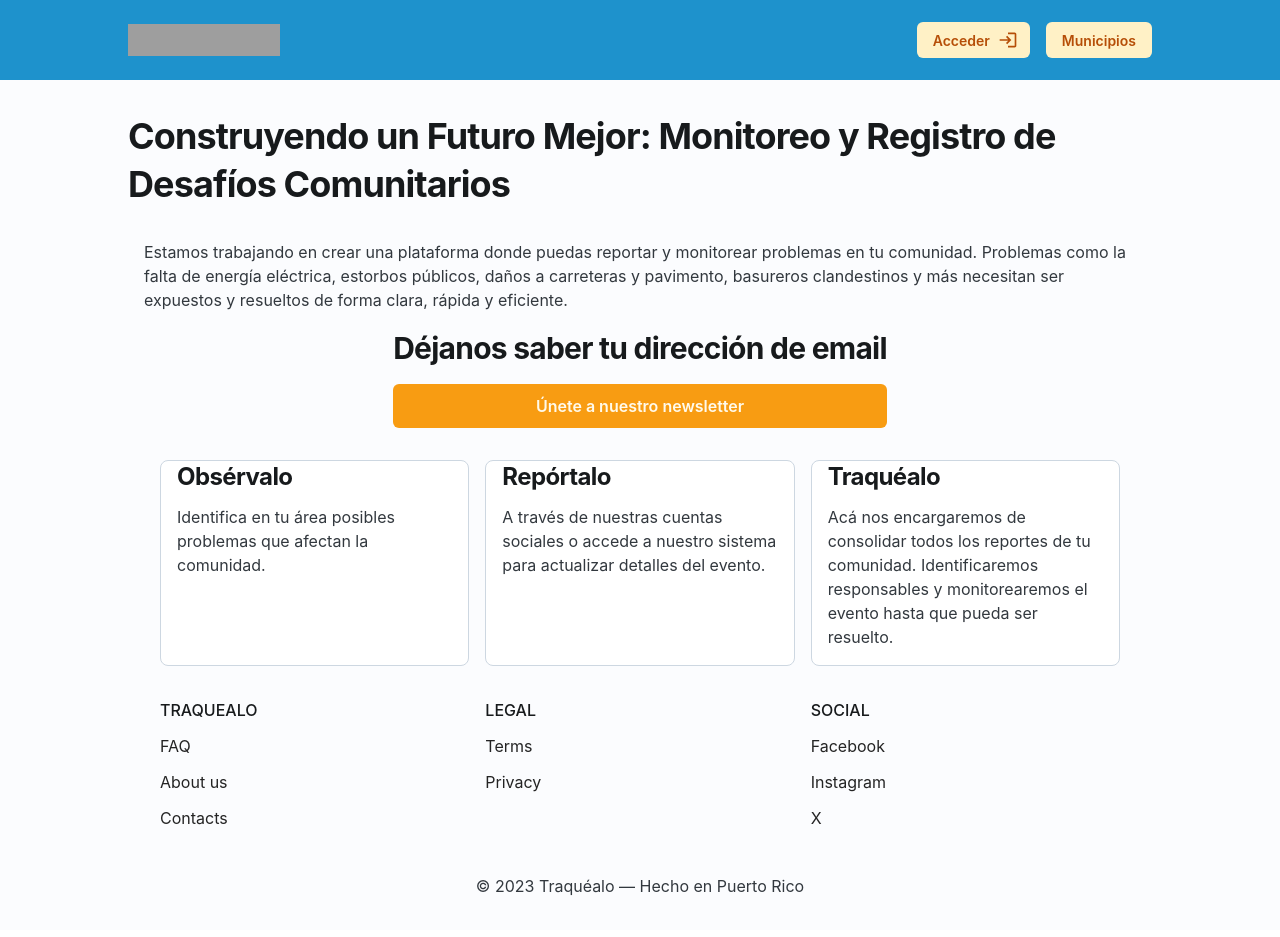
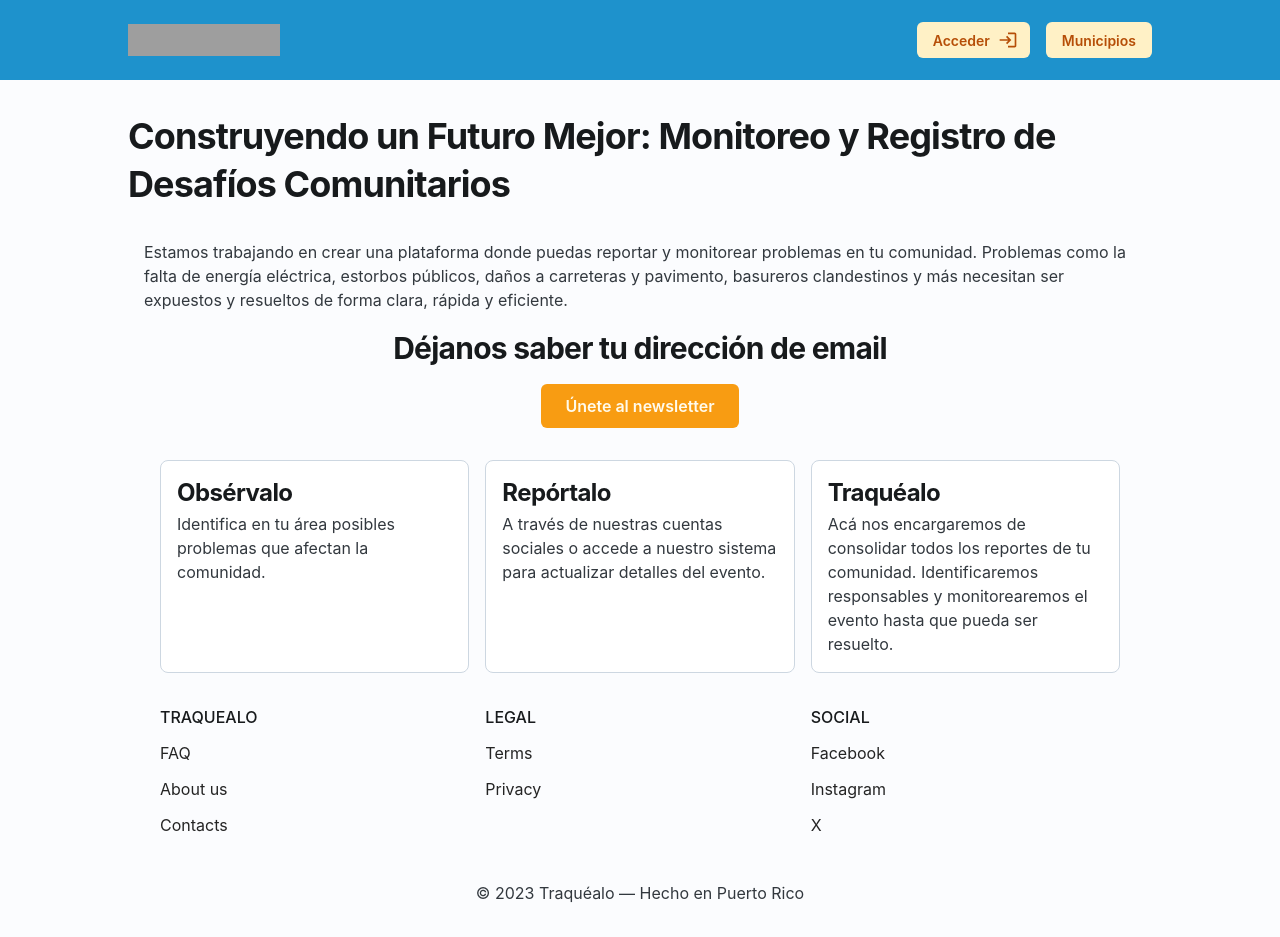
Before and after one commit to jaimeolmo/traquealo, a Next.js app: page / in a window 1280 px wide. Built offline with nearby package versions, Linux system fonts and the light colour scheme; no server answers; grey boxes are pictures that could not be loaded.

Commit message:
Minor UI changes

```diff
--- a/src/components/Cards/SimpleCard.tsx
+++ b/src/components/Cards/SimpleCard.tsx
@@ -1,6 +1,5 @@
 import Card from '@mui/joy/Card'
 import CardContent from '@mui/joy/CardContent'
-import CardOverflow from '@mui/joy/CardOverflow'
 import Typography from '@mui/joy/Typography'
 
 type SimpleCardProps = {
@@ -22,12 +21,14 @@ export function SimpleCard({
         background: 'var(--joy-palette-common-white)',
       }}
     >
-      <CardOverflow>
-        <Typography level="h3" sx={{ fontWeight: 700 }}>
-          {cardTitle}
-        </Typography>
-      </CardOverflow>
-      <CardContent>{cardContent}</CardContent>
+      <CardContent>
+        <>
+          <Typography level="h3" sx={{ fontWeight: 700 }}>
+            {cardTitle}
+          </Typography>
+          {cardContent}
+        </>
+      </CardContent>
     </Card>
   )
 }
--- a/src/components/MailingListSection/MailingListSection.tsx
+++ b/src/components/MailingListSection/MailingListSection.tsx
@@ -29,6 +29,7 @@ export function MailingListSection() {
             sx={{
               maxWidth: '600px',
             }}
+            alignItems={'center'}
           >
             <Typography level="h2">
               Déjanos saber tu dirección de email
@@ -39,7 +40,7 @@ export function MailingListSection() {
               component="a"
               href="https://dashboard.mailerlite.com/forms/589222/98767971802941294/share"
             >
-              Únete a nuestro newsletter
+              Únete al newsletter
             </Button>
           </Stack>
         </Stack>
```
